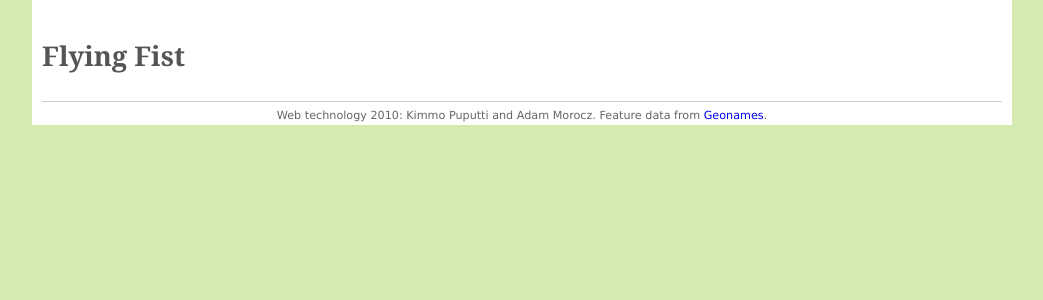
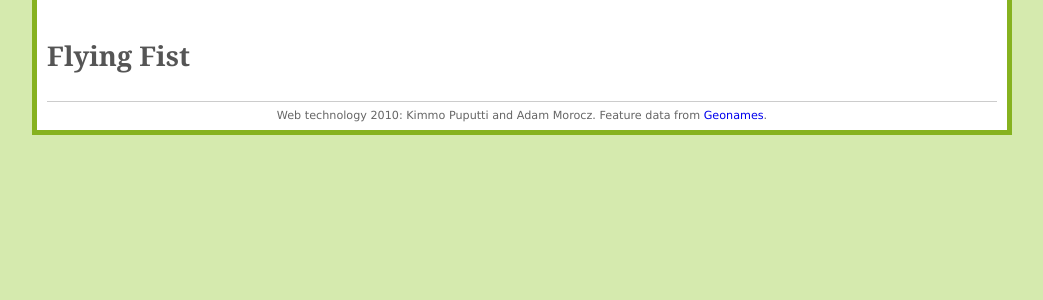
Before and after one commit to kpuputti/webtech, a Python web app: template project/templates/index.mako in a window 1280 px wide. Shown: the part 110-410 px from the top of the page, without its empty margins (118-1161 px from the left). Run offline with Jinja, Linux system fonts and the light colour scheme; the template is opened without the code that fills it, so the values that code supplies are empty; some libraries are stand-ins or nearby versions.

Commit message:
Changed container styles.

```diff
--- a/project/static/css/styles.css
+++ b/project/static/css/styles.css
@@ -74,9 +74,11 @@ text-decoration: underline;
 
 #container {
 position: relative;
-width: 960px;
-margin: 0 auto;
+width: 950px;
+margin: 0 auto 5px auto;
 padding: 10px 10px 0 10px;
+border: 5px solid #86b21f;
+border-top: none;
 background-color: #fff;
 }
 
```
